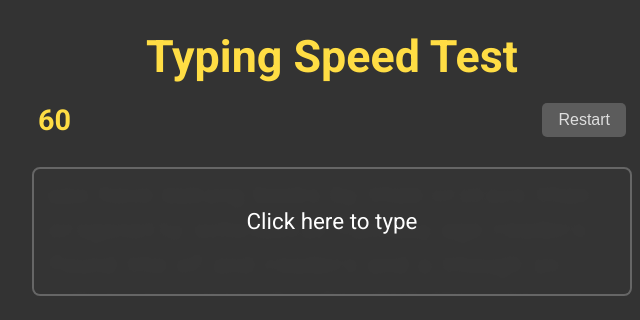
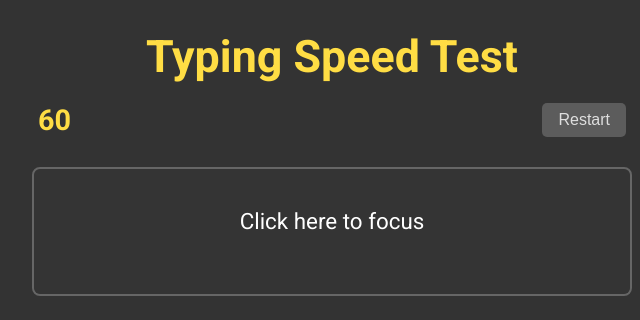
Before and after one commit to Bharghavi-2006/type_speed_test, a plain HTML site: page index.html in a window 1280 px wide. Shown: the full height of the page, 308-948 px from the left. Drawn offline with Linux system fonts and the light colour scheme.

Commit message:
Update index.html

```diff
--- a/index.html
+++ b/index.html
@@ -11,9 +11,7 @@
 </head>
 <body>
     <main>
-        <h1>
-            Typing Speed Test
-        </h1>
+        <h1>Typing Speed Test</h1>
         <div id="header">
             <div id="info">60</div>
             <div id="buttons">
@@ -23,7 +21,7 @@
         <div id="game" tabindex="0">
             <div id="words"></div>
             <div id="cursor"></div>
-            <div id="focus-error">Click here to type</div>
+            <div id="focus-error">Click here to focus</div>
         </div>
         <div id="mobile-hint">
             Tap the text area above to start typing
@@ -33,11 +31,9 @@
     <input id="mobile-input" type="text" autocomplete="off" autocorrect="off" autocapitalize="off" spellcheck="false">
 
     <div id="result-popup">
-        <div class="popup-content" id="popup-content">
-        </div>
+        <div id="popup-content"></div>
     </div>
 
-    <script src="sandbox.js"></script>
-
+    <script src="script.js"></script>
 </body>
 </html>
```
